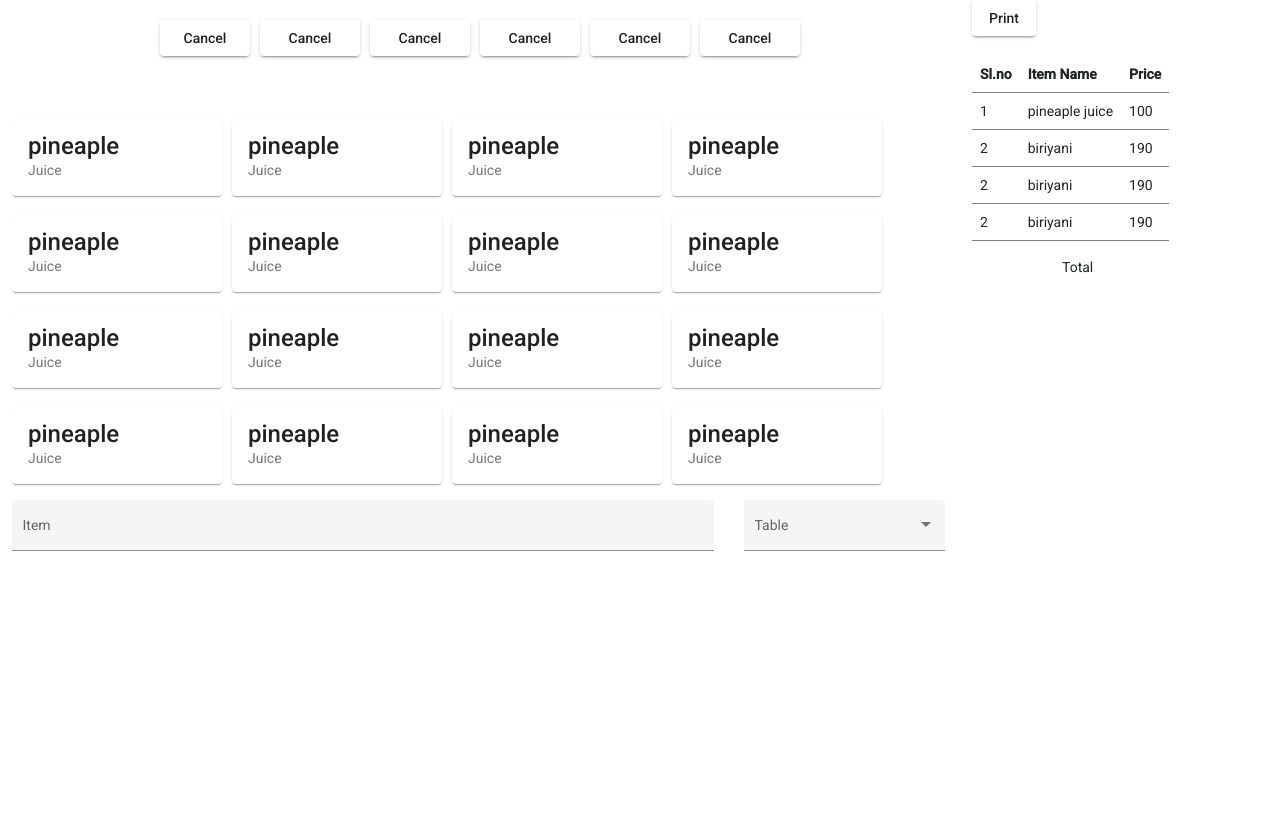
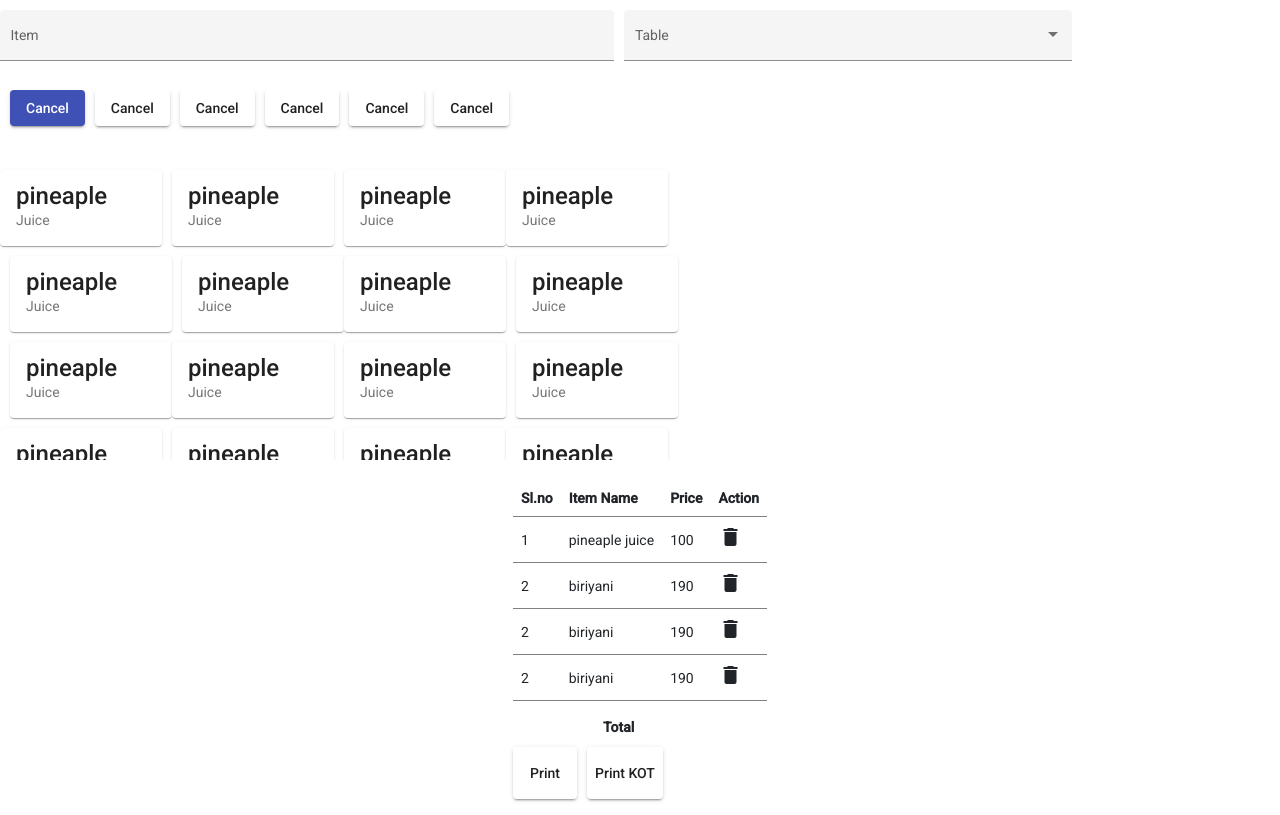
Before and after one commit to hamrask/restaurant, an Angular app: page /waiter in a window 1280 px wide. Built offline with nearby package versions, Linux system fonts and the light colour scheme.

Commit message:
modifide waiter order

```diff
--- a/src/app/app.module.ts
+++ b/src/app/app.module.ts
@@ -13,6 +13,8 @@ import {MatButtonModule} from '@angular/material/button';
 import { MatProgressSpinnerModule } from '@angular/material/progress-spinner';
 import { CommonService } from './shared/services/common.service';
 import { RequestInterceptor } from './shared/util/request.interceptor';
+import {MatIconModule} from '@angular/material/icon';
+
 
 
 
--- a/src/app/shared/component/order-bill/order-bill.component.html
+++ b/src/app/shared/component/order-bill/order-bill.component.html
@@ -1,34 +1,41 @@
 
-    <section>
-        <button class="btn-print" mat-raised-button>Print</button>
-    </section>
+
     <div class="table">
       <table>
         <tr>
           <th>Sl.no</th>
           <th>Item Name</th>
           <th>Price</th>
+          <th>Action</th>
         </tr>
         <tr>
           <td>1</td>
           <td>pineaple juice</td>
           <td>100</td>
+          <td><mat-icon>delete</mat-icon></td>
         </tr>
         <tr>
           <td>2</td>
           <td>biriyani</td>
           <td>190</td>
+          <td><mat-icon>delete</mat-icon></td>
         </tr>
         <tr>
           <td>2</td>
           <td>biriyani</td>
           <td>190</td>
+          <td><mat-icon>delete</mat-icon></td>
         </tr>
         <tr>
           <td>2</td>
           <td>biriyani</td>
           <td>190</td>
+          <td><mat-icon>delete</mat-icon></td>
         </tr>
       </table>
   </div>
       <mat-label class="total">Total</mat-label>
+      <div class="button">
+        <button class="btn-print" mat-raised-button>Print</button>
+        <button class="btn-kot" mat-raised-button>Print KOT</button>
+      </div>
--- a/src/app/shared/component/order-bill/order-bill.component.scss
+++ b/src/app/shared/component/order-bill/order-bill.component.scss
@@ -1,6 +1,21 @@
 .table{
     margin-top: 20px;
+    text-align: left;
+    border: none;
+
+
 }
 .total{
     padding-left: 90px;
 }
+.total{
+    font-weight: bold;
+
+}
+.button{
+    margin-top: 10px;
+
+}
+.btn-kot{
+margin-left: 10px;
+}
--- a/src/app/shared/shared.module.ts
+++ b/src/app/shared/shared.module.ts
@@ -3,6 +3,7 @@ import { CommonModule } from '@angular/common';
 import { OrderBillComponent } from './component/order-bill/order-bill.component';
 import { MatInputModule } from '@angular/material/input';
 import { MatButtonModule } from '@angular/material/button';
+import { MatIconModule } from '@angular/material/icon';
 export { OrderBillComponent } from './component/order-bill/order-bill.component';
 
 
@@ -11,7 +12,8 @@ export { OrderBillComponent } from './component/order-bill/order-bill.component'
   imports: [
     CommonModule,
     MatInputModule,
-    MatButtonModule
+    MatButtonModule,
+    MatIconModule
   ],
   exports: [OrderBillComponent]
 })
--- a/src/app/waiter/waiter-order/waiter-order.component.html
+++ b/src/app/waiter/waiter-order/waiter-order.component.html
@@ -1,28 +1,35 @@
 <div class="row mr0">
-  <div class="col-md-9 col-sm-12">
+  <div class="col-md-12 col-sm-12">
     <!-- <h3>Order List</h3> -->
+    <div class="enter-text">
+      <mat-form-field class="item-margin" appearance="fill">
+        <mat-label>Item</mat-label>
+        <input matInput placeholder="Ex. Pizza" value="" />
+      </mat-form-field>
+      <mat-form-field class="list-table" appearance="fill">
+        <mat-label>Table</mat-label>
+        <mat-select>
+          <mat-option value="one">Table-1</mat-option>
+          <mat-option value="two">Table-2</mat-option>
+        </mat-select>
+      </mat-form-field>
+    </div>
     <div
-      class="button"
-      style="overflow-y: scroll; max-width: 950px; height: 70px"
-    >
-      <section class="center-align">
-        <button class="btn1" mat-raised-button>Cancel</button>
+      class="button item-align-center"
+      style="overflow-x: scroll; max-width: 700px; height: 70px" >
+
+        <button class="btn" mat-raised-button color="primary">Cancel</button>
         <button class="btn" mat-raised-button>Cancel</button>
         <button class="btn" mat-raised-button>Cancel</button>
         <button class="btn" mat-raised-button>Cancel</button>
         <button class="btn" mat-raised-button>Cancel</button>
         <button class="btn" mat-raised-button>Cancel</button>
-      </section>
+
     </div>
     <div
       class="cards"
-      style="overflow-y: scroll; max-width: 950px; height: 400px"
-    >
+      style="overflow-y: scroll; max-width: 800px; height: 300px" >
       <mat-card class="item-card">
-        <mat-card-title>pineaple</mat-card-title>
-        <mat-card-subtitle>Juice</mat-card-subtitle>
-      </mat-card>
-      <mat-card class="item-card1">
         <mat-card-title>pineaple</mat-card-title>
         <mat-card-subtitle>Juice</mat-card-subtitle>
       </mat-card>
@@ -46,15 +53,7 @@
         <mat-card-title>pineaple</mat-card-title>
         <mat-card-subtitle>Juice</mat-card-subtitle>
       </mat-card>
-      <mat-card class="item-card1">
-        <mat-card-title>pineaple</mat-card-title>
-        <mat-card-subtitle>Juice</mat-card-subtitle>
-      </mat-card>
       <mat-card class="item-card">
-        <mat-card-title>pineaple</mat-card-title>
-        <mat-card-subtitle>Juice</mat-card-subtitle>
-      </mat-card>
-      <mat-card class="item-card1">
         <mat-card-title>pineaple</mat-card-title>
         <mat-card-subtitle>Juice</mat-card-subtitle>
       </mat-card>
@@ -78,15 +77,7 @@
         <mat-card-title>pineaple</mat-card-title>
         <mat-card-subtitle>Juice</mat-card-subtitle>
       </mat-card>
-      <mat-card class="item-card1">
-        <mat-card-title>pineaple</mat-card-title>
-        <mat-card-subtitle>Juice</mat-card-subtitle>
-      </mat-card>
       <mat-card class="item-card">
-        <mat-card-title>pineaple</mat-card-title>
-        <mat-card-subtitle>Juice</mat-card-subtitle>
-      </mat-card>
-      <mat-card class="item-card1">
         <mat-card-title>pineaple</mat-card-title>
         <mat-card-subtitle>Juice</mat-card-subtitle>
       </mat-card>
@@ -110,24 +101,37 @@
         <mat-card-title>pineaple</mat-card-title>
         <mat-card-subtitle>Juice</mat-card-subtitle>
       </mat-card>
+      <mat-card class="item-card">
+        <mat-card-title>pineaple</mat-card-title>
+        <mat-card-subtitle>Juice</mat-card-subtitle>
+      </mat-card>
       <mat-card class="item-card1">
         <mat-card-title>pineaple</mat-card-title>
         <mat-card-subtitle>Juice</mat-card-subtitle>
       </mat-card>
+      <mat-card class="item-card1">
+        <mat-card-title>pineaple</mat-card-title>
+        <mat-card-subtitle>Juice</mat-card-subtitle>
+      </mat-card>
+      <mat-card class="item-card">
+        <mat-card-title>pineaple</mat-card-title>
+        <mat-card-subtitle>Juice</mat-card-subtitle>
+      </mat-card>
+      <mat-card class="item-card1">
+        <mat-card-title>pineaple</mat-card-title>
+        <mat-card-subtitle>Juice</mat-card-subtitle>
+      </mat-card>
+      <mat-card class="item-card1">
+        <mat-card-title>pineaple</mat-card-title>
+        <mat-card-subtitle>Juice</mat-card-subtitle>
+      </mat-card>
+
     </div>
-    <mat-form-field class="item-margin" appearance="fill">
-      <mat-label>Item</mat-label>
-      <input matInput placeholder="Ex. Pizza" value="" />
-    </mat-form-field>
-    <mat-form-field class="list-table" appearance="fill">
-      <mat-label>Table</mat-label>
-      <mat-select>
-        <mat-option value="one">Table-1</mat-option>
-        <mat-option value="two">Table-2</mat-option>
-      </mat-select>
-    </mat-form-field>
+
   </div>
-  <div class="col-md-3 col-sm-12">
+
+  <div class="table col-md-12 col-sm-12">
     <app-order-bill></app-order-bill>
   </div>
+
 </div>
--- a/src/app/waiter/waiter-order/waiter-order.component.scss
+++ b/src/app/waiter/waiter-order/waiter-order.component.scss
@@ -1,34 +1,31 @@
 .item-margin{
-    width: 75%;
+    width: 48%;
 }
+
 .list-table{
-    margin-left:30px;
+    margin-left:10px;
+    width: 35%;
 
 }
 .button{
     margin-top: 10px;
 }
-.btn1{
-    width: 90px;
-}
 .btn{
     margin-left: 10px;
-    margin-top: 10px;
-    width: 100px;
-}
-.cards{
-    margin-top: 20px;
 
 }
+
+
+
 .item-card{
-    margin-top: 20px;
-    width: 210px;
+    margin-top: 10px;
+    width: 162px;
     float: left;
 }
 .item-card1{
-    margin-top: 20px;
+    margin-top: 10px;
     margin-left: 10px;
-    width: 210px;
+    width: 162px;
     float: left ;
 }
 .btn-print{
@@ -55,10 +52,15 @@
     border-radius: 5px;
   }
 .mr0 {
-    margin: 0px;
+    margin-top: 10px;
 }
 .center-align {
     display: flex;
     align-items: baseline;
     justify-content: center;
 }
+.table{
+    display: flex;
+    justify-content: center;
+
+}
--- a/src/app/waiter/waiter-order/waiter-order.component.ts
+++ b/src/app/waiter/waiter-order/waiter-order.component.ts
@@ -6,7 +6,7 @@ import { Component, OnInit } from '@angular/core';
   styleUrls: ['./waiter-order.component.scss']
 })
 export class WaiterOrderComponent implements OnInit {
-
+primary="primary"
 constructor() { }
 
   ngOnInit(): void {
```
